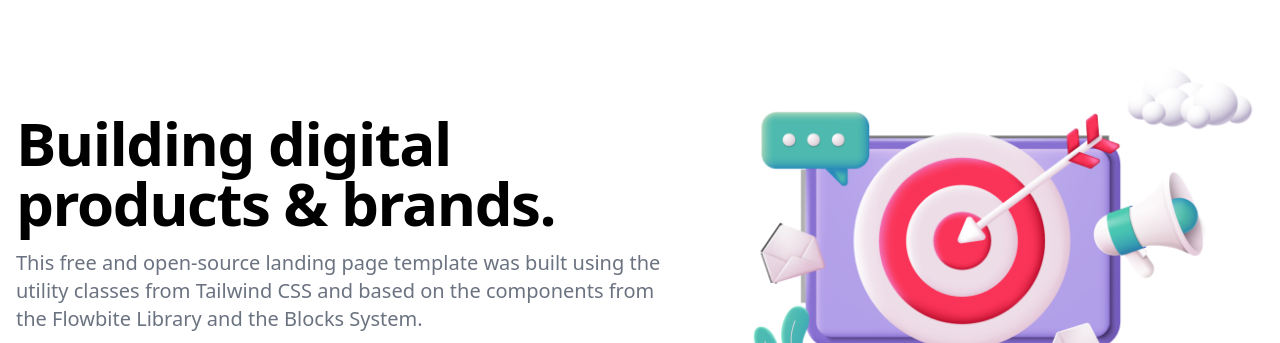
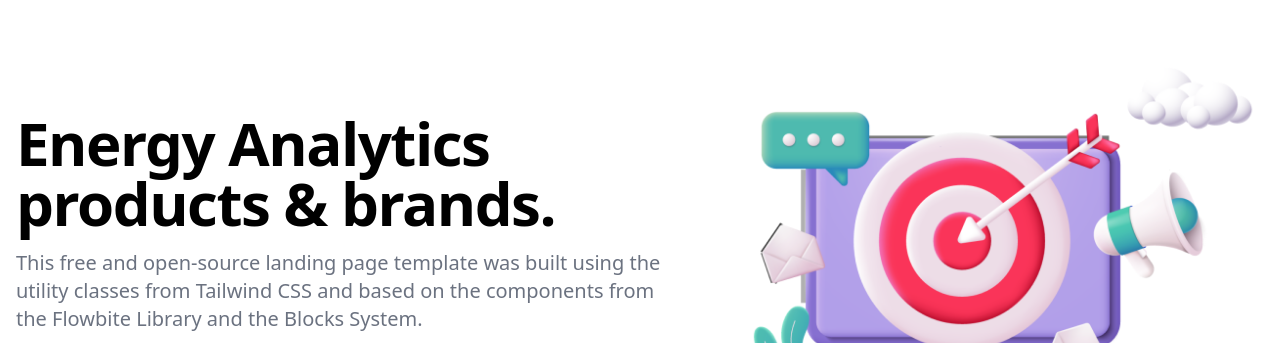
Before and after one commit to kingebere/uche-build, a website: page index.html in a window 1280 px wide. Shown: the part 53-396 px from the top of the page. Drawn offline with nearby package versions, Linux system fonts and the light colour scheme; files that its build step writes are made by us from their sources.

Commit message:
first commit

```diff
--- a/index.html
+++ b/index.html
@@ -86,7 +86,7 @@
     <section class="bg-white dark:bg-gray-900">
         <div class="grid max-w-screen-xl px-4 pt-20 pb-8 mx-auto lg:gap-8 xl:gap-0 lg:py-16 lg:grid-cols-12 lg:pt-28">
             <div class="mr-auto place-self-center lg:col-span-7">
-                <h1 class="max-w-2xl mb-4 text-4xl font-extrabold leading-none tracking-tight md:text-5xl xl:text-6xl dark:text-white">Building digital <br>products & brands.</h1>
+                <h1 class="max-w-2xl mb-4 text-4xl font-extrabold leading-none tracking-tight md:text-5xl xl:text-6xl dark:text-white">Energy Analytics<br>products & brands.</h1>
                 <p class="max-w-2xl mb-6 font-light text-gray-500 lg:mb-8 md:text-lg lg:text-xl dark:text-gray-400">This free and open-source landing page template was built using the utility classes from <a href="https://tailwindcss.com" class="hover:underline">Tailwind CSS</a> and based on the components from the <a href="https://flowbite.com/docs/getting-started/introduction/" class="hover:underline">Flowbite Library</a> and the <a href="https://flowbite.com/blocks/" class="hover:underline">Blocks System</a>.</p>
                 <div class="space-y-4 sm:flex sm:space-y-0 sm:space-x-4">
                     <a href="https://github.com/themesberg/landwind" class="inline-flex items-center justify-center w-full px-5 py-3 text-sm font-medium text-center text-gray-900 border border-gray-200 rounded-lg sm:w-auto hover:bg-gray-100 focus:ring-4 focus:ring-gray-100 dark:text-white dark:border-gray-700 dark:hover:bg-gray-700 dark:focus:ring-gray-800">
```
